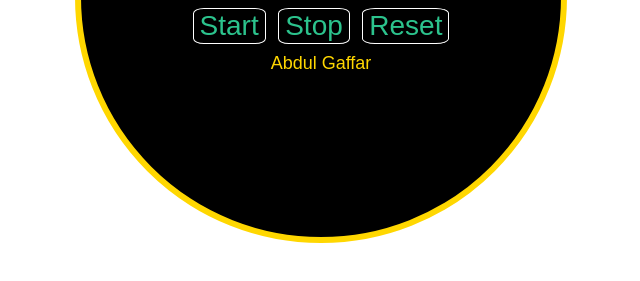
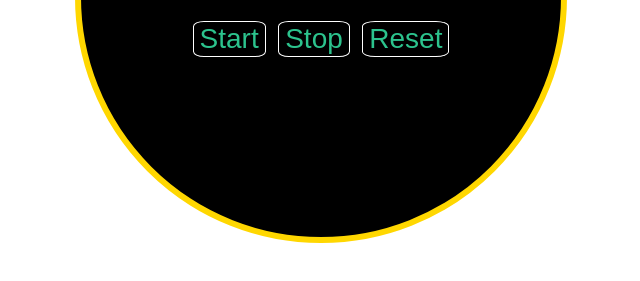
Before and after one commit to AbdulGaffar728/Stop-Watch, a plain HTML site: page index.html in a window 1280 px wide. Shown: the part 257-538 px from the top of the page, without its empty margins (319-959 px from the left). Drawn offline with Linux system fonts and the light colour scheme.

Commit message:
Remove Name

```diff
--- a/index.html
+++ b/index.html
@@ -86,11 +86,6 @@
       align-items: center;
       justify-content: center;
     }
-    #Nam{
-        padding-top: 5px ;
-        color:gold;
-        font-family:fantasy;
-    }
 
 </style>
 <body>
@@ -110,10 +105,7 @@
       <button id="Stop" onClick="Stop()">Stop</button>
       <button id="Reset" onClick="Reset()">Reset</button>
   </div>
-  <div id="Nam">
-      Abdul Gaffar
-  </div>
-  <div id="Dot"></div>
+
 </div>
 <script>
     var Hours=00
```
